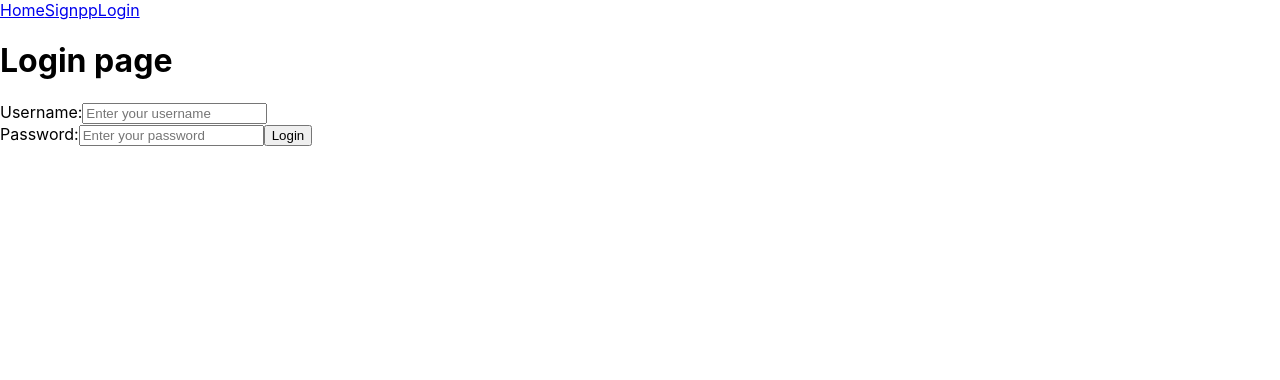
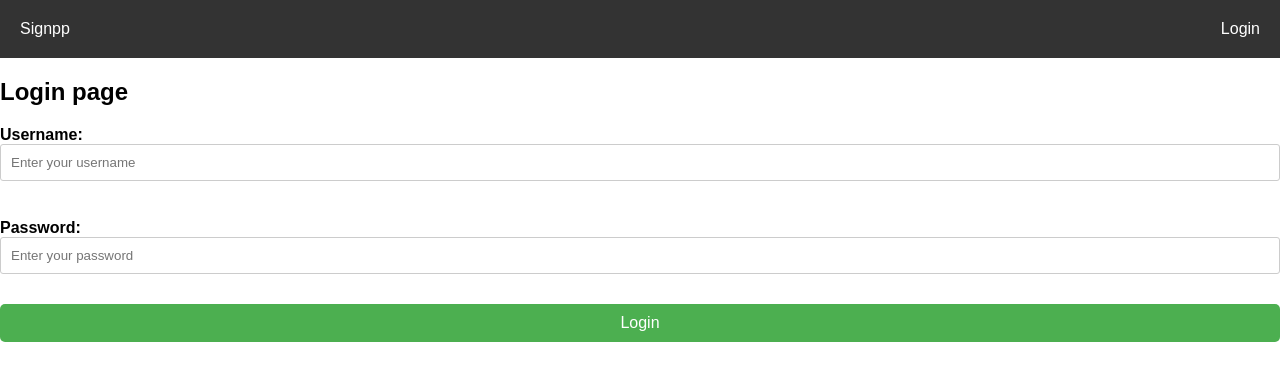
Before and after one commit to darunbjork/auth-react-app-steps, a React (Create React App) app: page /login in a window 1280 px wide. Shown: the top 380 px of the page. Built offline with nearby package versions, Linux system fonts and the light colour scheme.

Commit message:
Add Authentication state, Conditional navbar links, a Logout button with Naviagte to Reidrect the user to a differnet route. some style as well.

```diff
--- a/src/App.css
+++ b/src/App.css
@@ -1,38 +1,92 @@
-.App {
-  text-align: center;
+/* General Styles */
+body {
+  font-family: sans-serif;
+  margin: 0;
 }
 
-.App-logo {
-  height: 40vmin;
-  pointer-events: none;
+.container {
+  width: 400px;
+  margin: 50px auto;
+  padding: 20px;
+  border: 1px solid #ddd;
+  border-radius: 5px;
 }
 
-@media (prefers-reduced-motion: no-preference) {
-  .App-logo {
-    animation: App-logo-spin infinite 20s linear;
-  }
+/* Navbar Styles */
+nav {
+  background-color: #333;
+  color: #fff;
+  padding: 10px;
+  display: flex;
+  justify-content: space-between;
+  align-items: center;
 }
 
-.App-header {
-  background-color: #282c34;
-  min-height: 100vh;
+nav a {
+  color: #fff;
+  text-decoration: none;
+  padding: 10px;
+  border-radius: 5px;
+}
+
+nav a:hover {
+  background-color: #555;
+}
+
+nav button {
+  background-color: #f00;
+  color: #fff;
+  border: none;
+  padding: 10px 20px;
+  border-radius: 5px;
+  cursor: pointer;
+}
+
+nav button:hover {
+  background-color: #d00;
+}
+
+/* Form Styles */
+form {
   display: flex;
   flex-direction: column;
-  align-items: center;
-  justify-content: center;
-  font-size: calc(10px + 2vmin);
-  color: white;
 }
 
-.App-link {
-  color: #61dafb;
+label {
+  margin-bottom: 5px;
+  font-weight: bold;
 }
 
-@keyframes App-logo-spin {
-  from {
-    transform: rotate(0deg);
-  }
-  to {
-    transform: rotate(360deg);
-  }
+input[type="text"],
+input[type="password"] {
+  width: 100%;
+  padding: 10px;
+  border: 1px solid #ccc;
+  border-radius: 3px;
+  box-sizing: border-box;
+  margin-bottom: 15px;
 }
+
+button[type="submit"] {
+  background-color: #4CAF50; /* Green */
+  color: white;
+  padding: 10px 20px;
+  text-align: center;
+  text-decoration: none;
+  display: inline-block;
+  font-size: 16px;
+  margin-top: 10px;
+  cursor: pointer;
+  border-radius: 5px;
+  border: none;
+}
+
+/* Signup Specific Styles */
+.signup h2 {
+  color: #007bff; /* Blue */
+}
+
+/* Login Specific Styles */
+.login h2 {
+  color: #dc3545; /* Red */
+}
--- a/src/App.js
+++ b/src/App.js
@@ -1,17 +1,23 @@
-import React from "react";
-import { BrowserRouter as Router, Routes, Route } from "react-router-dom";
+import React, { useState } from "react";
+import { BrowserRouter as Router, Routes, Route, Navigate } from "react-router-dom";
 import Navbar from './Ccomponents/Navbar';
 import Home from './Ccomponents/Home';
 import Signup from './Ccomponents/Signup';
 import Login from './Ccomponents/Login';
 function App () {
+
+  const [isAuthenticated, setIsAuthenticated ] = useState(false);
+
+  const login = () => setIsAuthenticated(true);
+
+  const logout = () => setIsAuthenticated(false);
   return (
     <Router>
-      <Navbar />
+      <Navbar isAuthenticated={isAuthenticated} logout={logout}/>
       <Routes>
-        <Route path={"/"} element={< Home/>}/>
-        <Route path={"/signup"} element={<Signup />}/>
-        <Route path={"/login"} element={< Login />}/>
+        <Route path={"/"} element={isAuthenticated ? < Home/> : <Navigate to={"/login"} replace/>}/>
+        <Route path={"/signup"} element={isAuthenticated ? <navigate to={"/"} replace /> : <Signup />}/>
+        <Route path={"/login"} element={ isAuthenticated ? <naviagte to={"/"}/> : < Login login={login}/>}/>
       </Routes>
     </Router>
   )
--- a/src/Ccomponents/Login.jsx
+++ b/src/Ccomponents/Login.jsx
@@ -1,9 +1,11 @@
 import React, { useState } from "react";
-
-const Login = () => {
+import { useNavigate } from "react-router-dom";
+import '../App.css';
+const Login = ({login}) => {
 
   const [username, setUsername ] = useState('');
   const [password, setPassword ] = useState('');
+  const naviagte = useNavigate();
 
   const handleSubmit = (e) => {
     e.preventDefault();
@@ -12,10 +14,13 @@ const Login = () => {
 
     console.log('Login username:', username);
     console.log('Login password:', password);
+
+    login();
+    naviagte("/");
   };
   return (
   <div>
-    <h1>Login page</h1>
+    <h2>Login page</h2>
     <form onSubmit={handleSubmit}>
       <label htmlFor="username">
         Username:
--- a/src/Ccomponents/Navbar.jsx
+++ b/src/Ccomponents/Navbar.jsx
@@ -1,12 +1,21 @@
 import React from "react";
 import { Link } from "react-router-dom";
+import '../App.css';
 
-const Navbar = () => {
+const Navbar = ({isAuthenticated, logout}) => {
   return (
     <nav>
-      <Link to={"/"}>Home</Link>
-      <Link to={"/signup"}>Signpp</Link>
+      {isAuthenticated ?
+      <>
+        <Link to={"/"}>Home</Link>
+        <button onClick={logout}>Logout</button>
+      </>
+      :
+      <>
+       <Link to={"/signup"}>Signpp</Link>
       <Link to={"/login"}>Login</Link>
+      </>
+      }
     </nav>
   )
 };
--- a/src/Ccomponents/Signup.jsx
+++ b/src/Ccomponents/Signup.jsx
@@ -1,9 +1,11 @@
 import React, { useState } from "react";
-
+import '../App.css';
+import { useNavigate } from "react-router-dom";
 const Signup = () => {
 
   const [username, setUsername ] = useState('');
   const [password, setPassword ] = useState('');
+  const naviagte = useNavigate();
 
   const handleSubmit = (e) => {
     e.preventDefault();
@@ -15,6 +17,8 @@ const Signup = () => {
     setPassword('');
 
     alert('you created accoutn successfully with the usernam ' + username);
+
+    naviagte("/login")
   };
   return (
     <div>
```
